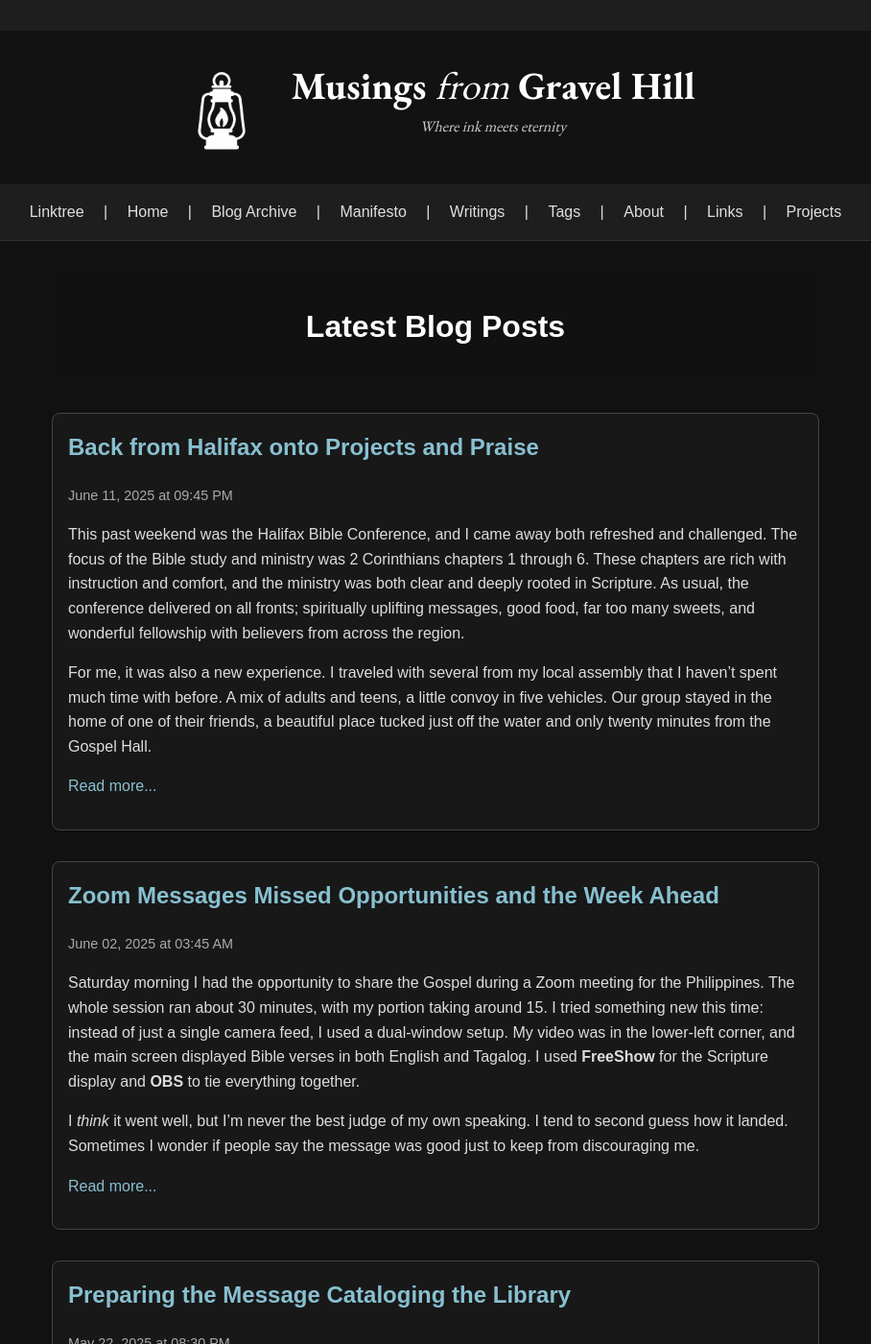
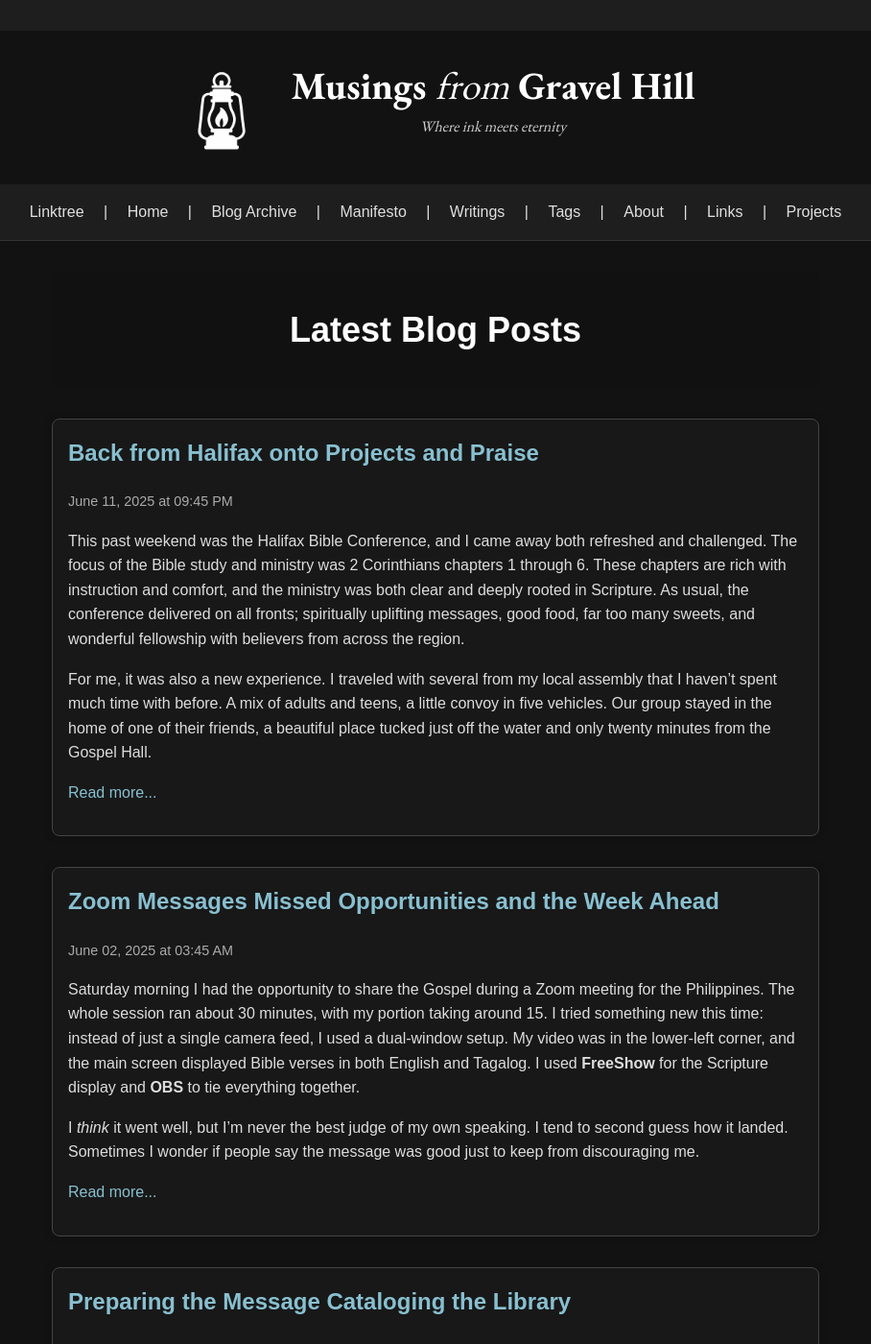
Before and after one commit to Atrion/atrion-blog, a Jekyll site: the page built from index.md, in a window 1280 px wide and 1400 px high. Shown: the whole window at 96% size, without its empty margins (186-1094 px from the left). Built offline with Jekyll 4.4.1, drawn with Linux system fonts in a browser that asks for light colours.

Commit message:
Update style.css

```diff
--- a/assets/css/style.css
+++ b/assets/css/style.css
@@ -302,3 +302,17 @@ img {
     height: 96px;
   }
 }
+
+/* === Page-Specific Title Styling === */
+.page-header {
+  margin-top: 2rem;        /* space between navbar and title */
+  margin-bottom: 2rem;     /* space between title and content */
+  text-align: center;
+}
+
+.page-title {
+  font-size: 2.25rem;
+  margin: 0;               /* remove default margin */
+  padding: 0;
+  font-weight: 700;
+}
```
